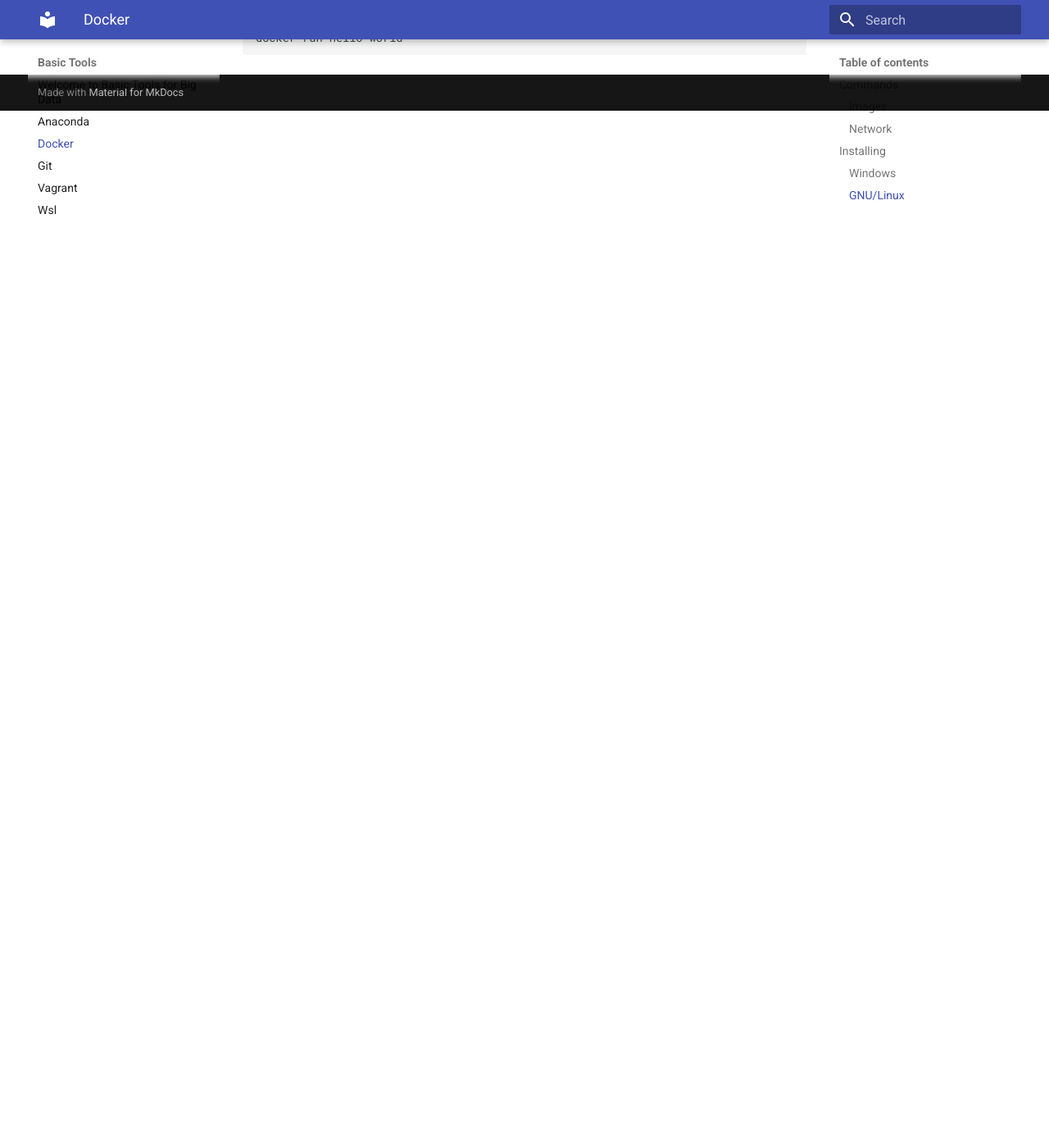
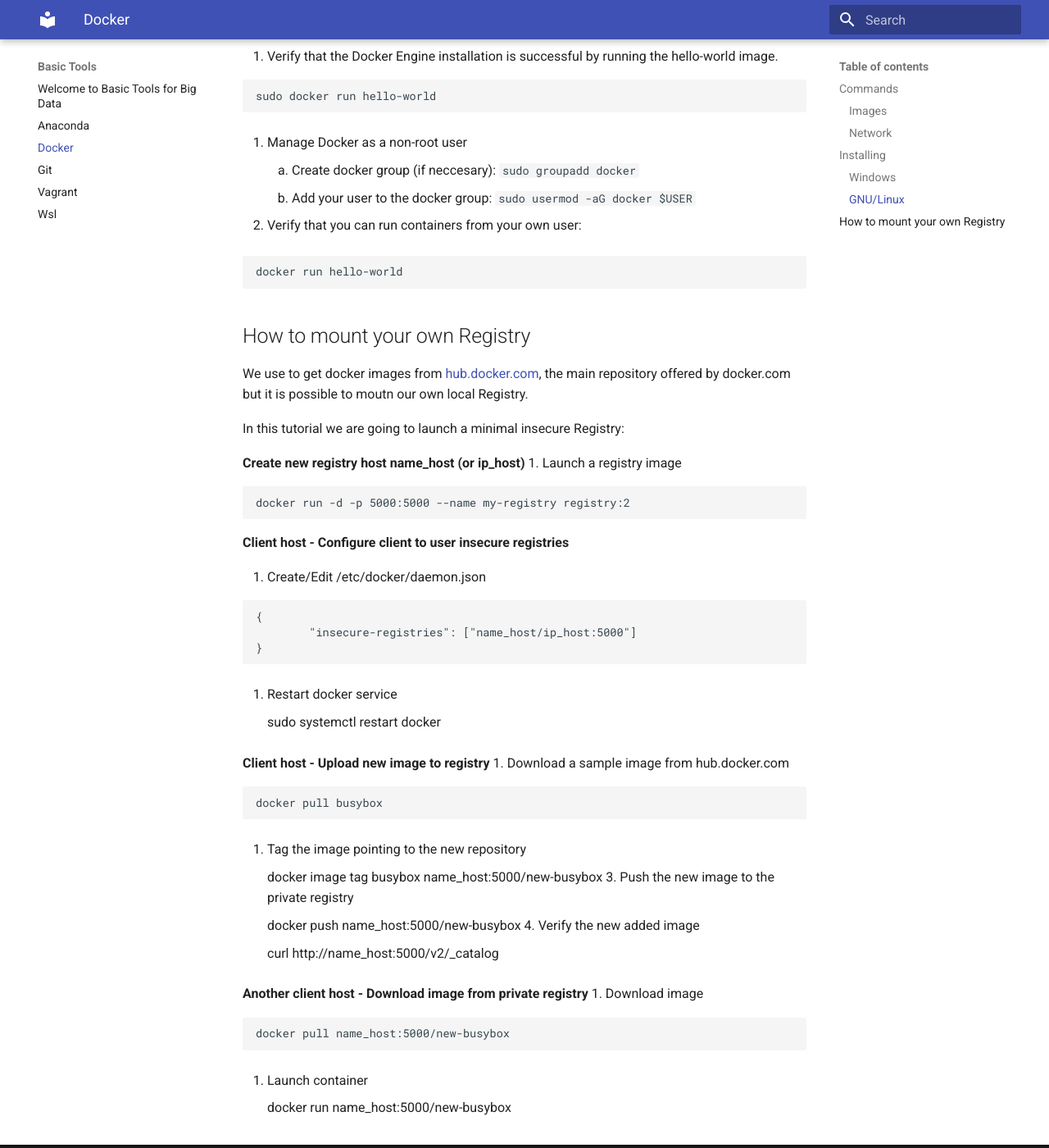
Before and after one commit to bigdatawirtz/basic-tools, an MkDocs documentation site: the page built from docs/docker.md, in a window 1280 px wide and 1400 px high, scrolled down 1683 px. Shown: the whole window at 82% size. Built offline with MkDocs 1.6.1 and Material for MkDocs 9.7.7, drawn with Linux system fonts in a browser that asks for light colours; before the commit the page ends 1818 px from its top, so only the background shows below that; some of the changed text lies outside the part shown.

Commit message:
docker updated

````diff
--- a/docs/docker.md
+++ b/docs/docker.md
@@ -8,6 +8,7 @@
 * `docker ps -a`: View all created containers
 * `docker stop [container-name]`: Stop the indicated container.
 * `docker start [container-name]`: Start the indicated container.
+* `docker exec [container-name] /path/executable`: run a executable file from inside the container (sample: docker exec -it container-name bash)
 
 ### Images
 
@@ -23,6 +24,15 @@
 ## Installing
 
 ### Windows
+
+Docker is a linux technology so you need to [install WSL](wsl.md#installing) in order to use docker over Windows.
+
+After installing WSL in Windows, download and install Docker Desktop.
+
+1. Download [Docker Desktop](https://www.docker.com/products/docker-desktop/)
+2. Install Docker Desktop (admin privileges needed)
+
+Docker Desktop install process adds the user who runs the installation to the docker-users local group. Add new users to that group if you want to allow them to run docker desktop.
 
 
 ### GNU/Linux
@@ -66,3 +76,49 @@
 ```
 docker run hello-world
 ```
+
+
+## How to mount your own Registry
+We use to get docker images from [hub.docker.com](https://hub.docker.com), the main repository offered by docker.com but it is possible to moutn our own local Registry.
+
+In this tutorial we are going to launch a minimal insecure Registry:
+
+**Create new registry host name_host (or ip_host)**
+1. Launch a registry image
+
+    docker run -d -p 5000:5000 --name my-registry registry:2
+
+**Client host - Configure client to user insecure registries**
+
+1. Create/Edit /etc/docker/daemon.json
+```
+{
+        "insecure-registries": ["name_host/ip_host:5000"]
+}
+```
+2. Restart docker service
+
+    sudo systemctl restart docker
+
+
+**Client host - Upload new image to registry**
+1. Download a sample image from hub.docker.com
+
+    docker pull busybox
+2. Tag the image pointing to the new repository
+
+    docker image tag busybox name_host:5000/new-busybox
+3. Push the new image to the private registry
+
+    docker push name_host:5000/new-busybox
+4. Verify the new added image
+
+    curl http://name_host:5000/v2/_catalog
+
+**Another client host - Download image from private registry**
+1. Download image
+
+    docker pull name_host:5000/new-busybox
+2. Launch container
+
+    docker run name_host:5000/new-busybox
````
Also changed, not shown: docs/wsl.md (+2 -0 lines).
